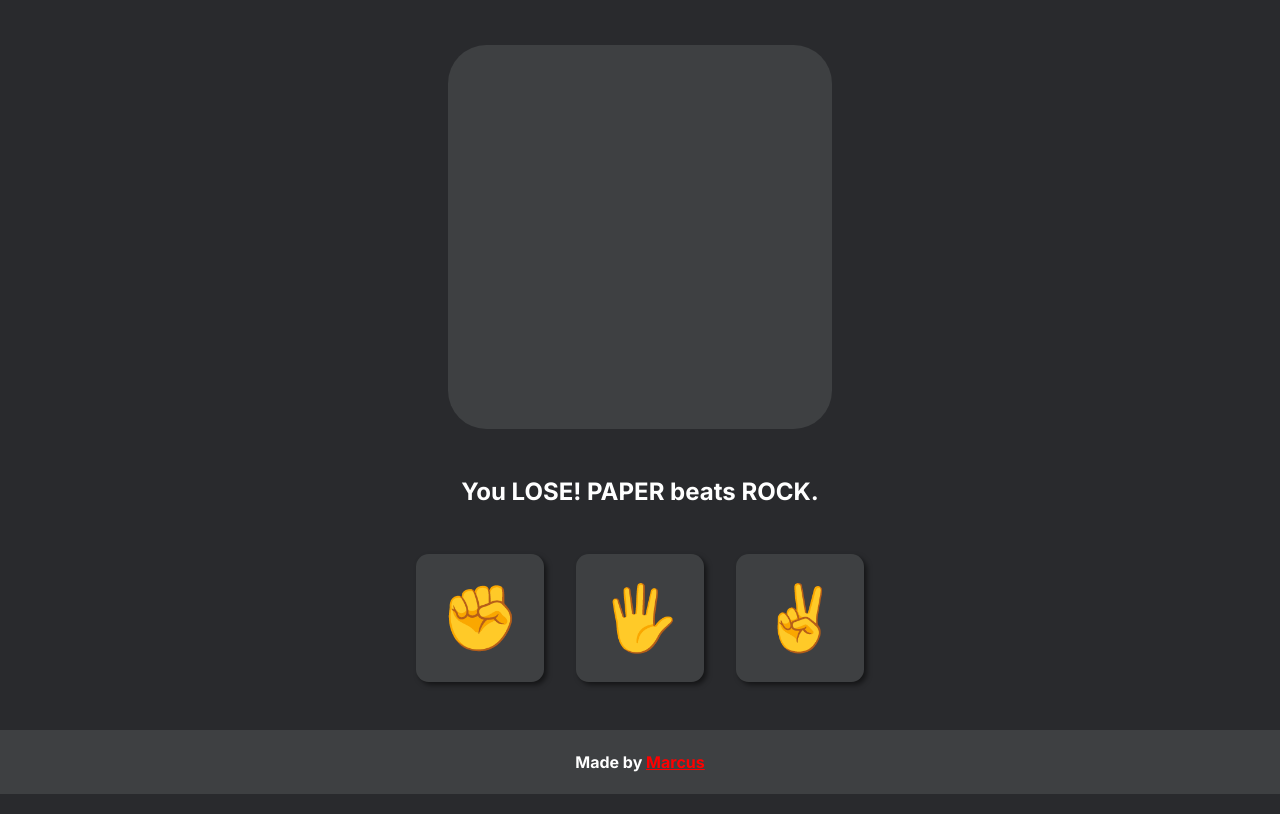
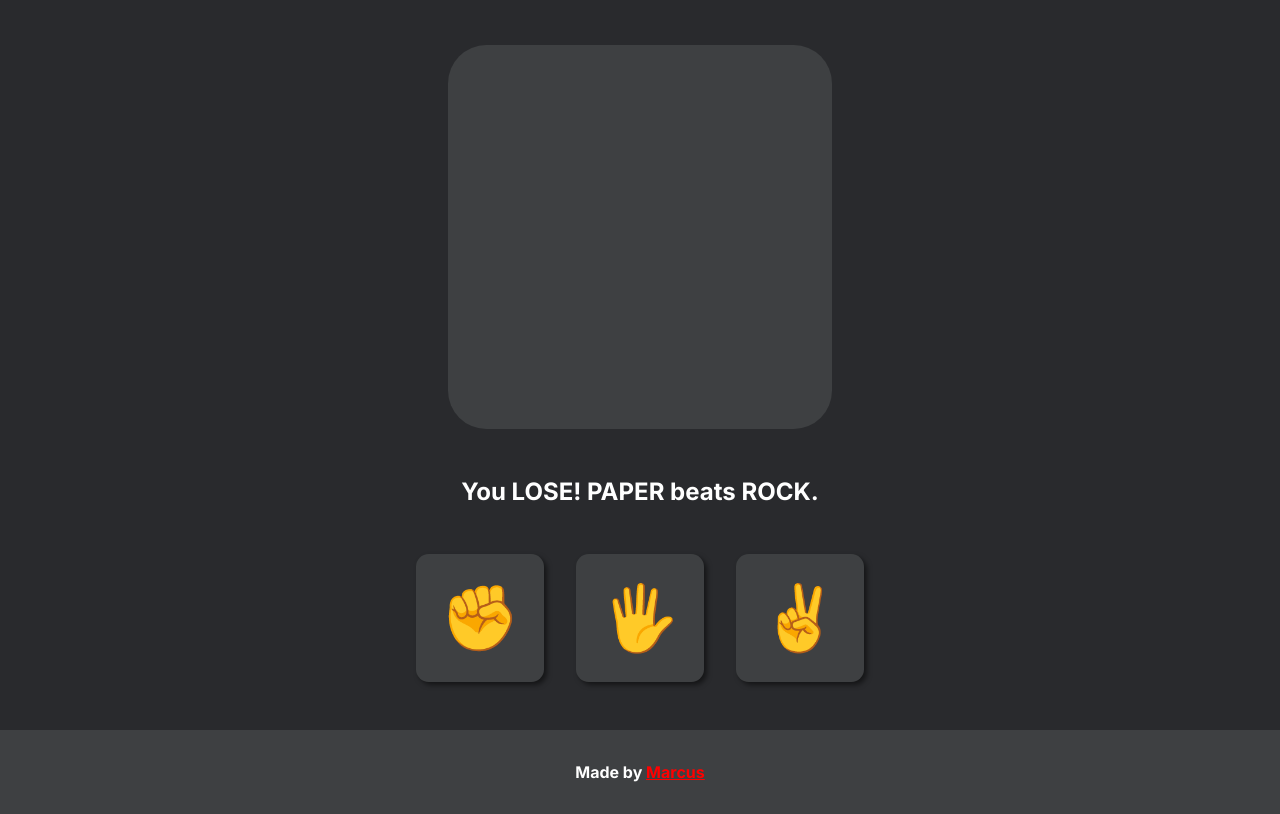
Before and after one commit to marcushoks/odin-rock-paper-scissors, a website with bundled scripts: page index.html in a window 1280 px wide. Shown: the part 158-972 px from the top of the page. Built offline with nearby package versions, Linux system fonts and the light colour scheme.

Commit message:
Change footer height to padding
This was my intial intention but I forgor 💀 about it.

```diff
--- a/style.css
+++ b/style.css
@@ -118,7 +118,7 @@ footer {
   display: flex;
   justify-content: center;
   align-items: center;
-  height: 4em;
+  padding: 2em;
   text-align: center;
 }
 
```
